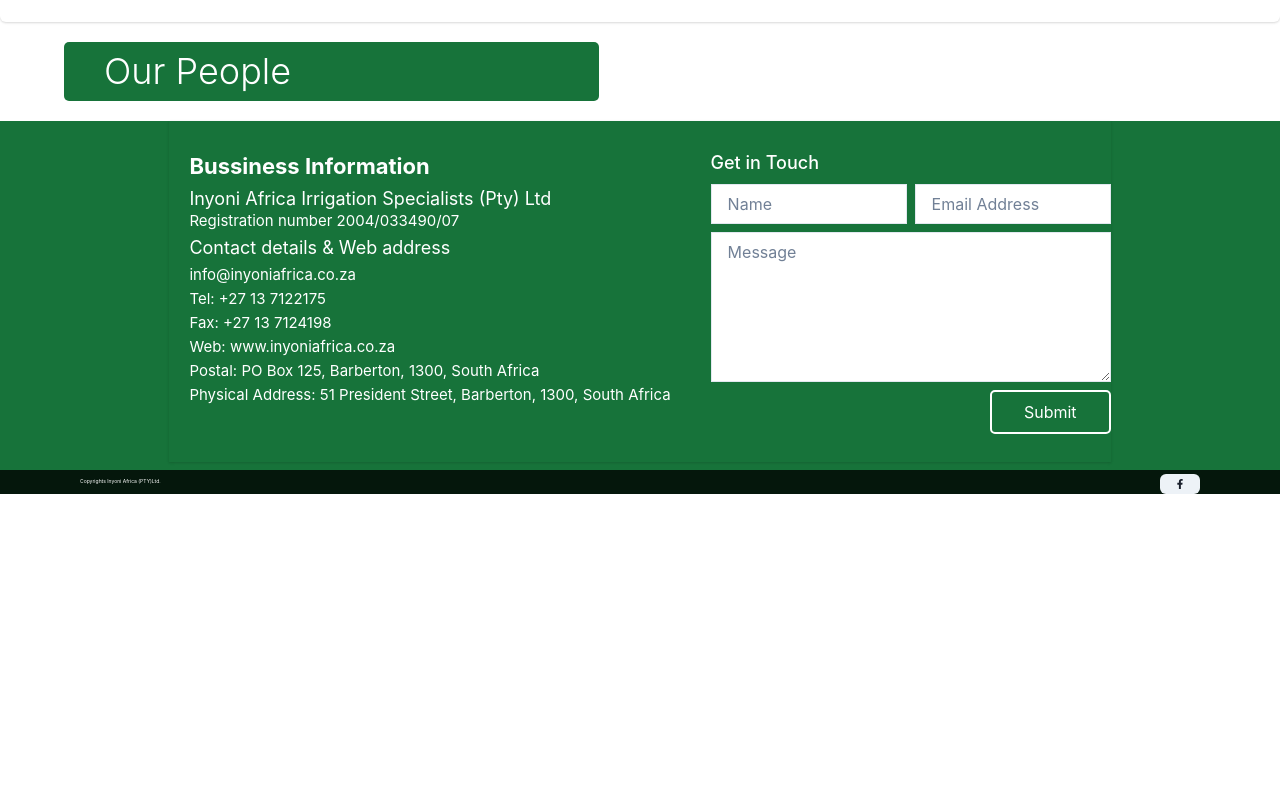
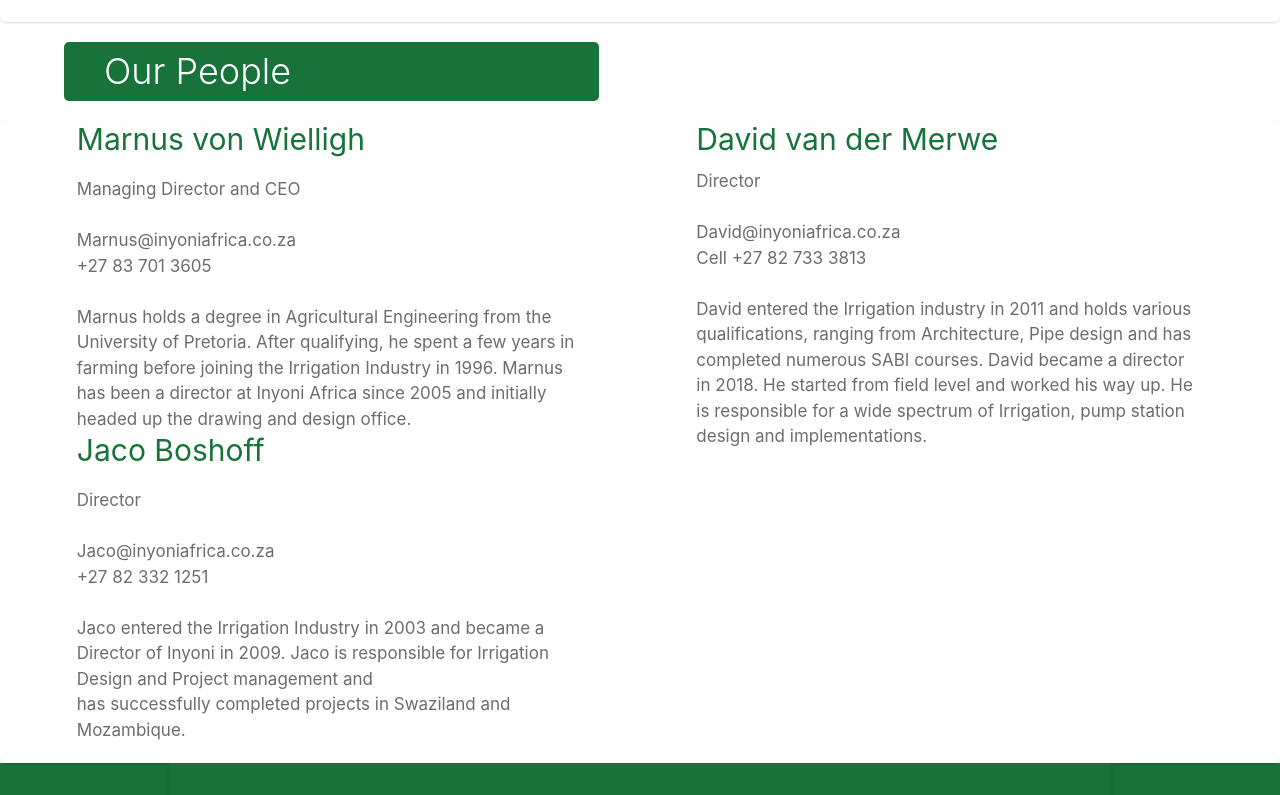
Before and after one commit to MiniNInjaP/InyoniReact, a React (Vite) app: page /about in a window 1280 px wide. Shown: the part 784-1579 px from the top of the page. Before the commit the page ends 1278 px from the top, so only its background shows below. Built offline with nearby package versions, Linux system fonts and the light colour scheme.

Commit message:
Complete the About Page

```diff
--- /dev/null
+++ b/src/Components/DirectorCard.tsx
@@ -0,0 +1,107 @@
+import { Box, Card, Text, CardBody, HStack, Heading } from "@chakra-ui/react";
+
+interface Props {
+  directorOne?: string;
+  directorTwo?: string;
+  directorThree?: string;
+  directorFour?: string;
+  paragraphOne?: string;
+  paragraphTwo?: string;
+  paragraphThree?: string;
+  paragraphFour?: string;
+  textColor: string;
+  headingColor: string;
+}
+
+const DirectorCard = ({
+  textColor,
+  paragraphOne,
+  paragraphTwo,
+  paragraphThree,
+  paragraphFour,
+  directorOne,
+  directorTwo,
+  directorThree,
+  directorFour,
+  headingColor,
+}: Props) => {
+  return (
+    <Card>
+      <CardBody paddingX={"6%"} paddingTop={0}>
+        <HStack
+          flexDirection={{ base: "column", lg: "row" }}
+          alignItems={"flex-start"}
+          justifyContent={"space-between"}
+          spacing={"10%"}
+        >
+          <Box width={{ base: "auto", lg: "50vw" }} flexDirection={"column"}>
+            <Heading
+              fontSize={{ base: 20, md: 30, lg: 30 }}
+              fontWeight={400}
+              color={headingColor}
+              marginBottom={5}
+            >
+              {directorOne}
+            </Heading>
+            <Text
+              fontSize={{ base: 15, md: 15, lg: 17 }}
+              whiteSpace={"pre-wrap"}
+              color={textColor}
+            >
+              {paragraphOne}
+            </Text>
+            <Heading
+              fontSize={{ base: 20, md: 30, lg: 30 }}
+              fontWeight={400}
+              color={headingColor}
+              marginBottom={5}
+            >
+              {directorTwo}
+            </Heading>
+            <Text
+              fontSize={{ base: 15, md: 15, lg: 17 }}
+              whiteSpace={"pre-wrap"}
+              color={textColor}
+            >
+              {paragraphTwo}
+            </Text>
+          </Box>
+          <Box width={"50vw"}>
+            <Heading
+              fontSize={{ base: 20, md: 30, lg: 30 }}
+              fontWeight={400}
+              color={headingColor}
+              marginBottom={3}
+            >
+              {directorThree}
+            </Heading>
+            <Text
+              fontSize={{ base: 15, md: 15, lg: 17 }}
+              whiteSpace={"pre-wrap"}
+              color={textColor}
+            >
+              {paragraphThree}
+            </Text>
+            <Heading
+              fontSize={{ base: 20, md: 30, lg: 30 }}
+              fontWeight={400}
+              color={headingColor}
+              marginBottom={3}
+            >
+              {directorFour}
+            </Heading>
+            <Text
+              fontSize={{ base: 15, md: 15, lg: 17 }}
+              whiteSpace={"pre-wrap"}
+              color={textColor}
+            >
+              {paragraphFour}
+            </Text>
+          </Box>
+        </HStack>
+      </CardBody>
+    </Card>
+  );
+};
+
+export default DirectorCard;
--- a/src/Components/TextCard.tsx
+++ b/src/Components/TextCard.tsx
@@ -1,18 +1,10 @@
-import {
-  Card,
-  Text,
-  CardBody,
-  Heading,
-  VStack,
-  HStack,
-  Box,
-} from "@chakra-ui/react";
+import { Card, Text, CardBody, Heading, HStack, Box } from "@chakra-ui/react";
 
 interface Props {
   headingOne?: string;
   headingTwo?: string;
-  paragraphOne: string;
-  paragraphTwo: string;
+  paragraphOne?: string;
+  paragraphTwo?: string;
   textColor: string;
   headingColor: string;
 }
@@ -55,7 +47,7 @@
               {paragraphOne}
             </Text>
           </Box>
-          <Box width={"50vw"}>
+          <Box width={{ base: "auto", lg: "50vw" }}>
             <Heading
               fontSize={{ base: 20, md: 30, lg: 30 }}
               fontWeight={400}
--- a/src/Pages/About.tsx
+++ b/src/Pages/About.tsx
@@ -4,8 +4,16 @@
 import Header from "../Components/Header";
 import TextCard from "../Components/TextCard";
 import { TurnKey } from "../TextInput/Headings";
-import { TurnKeySection, philosophyText } from "../TextInput/TextContent";
+import {
+  TurnKeySection,
+  philosophyText,
+  directorOneParagraph,
+  directorTwoParagraph,
+  directorThreeParagraph,
+} from "../TextInput/TextContent";
 import Footer from "../Components/Footer";
+import DirectorCard from "../Components/DirectorCard";
+
 const About = () => (
   <Grid templateAreas={`"nav" "main" "footer"`}>
     <GridItem area="nav">
@@ -29,6 +37,16 @@
         textColor="#6D6D6D"
       ></TextCard>
       <Header headerOne={"Our People"} paddingRight={0}></Header>
+      <DirectorCard
+        directorOne="Marnus von Wielligh"
+        directorTwo="Jaco Boshoff"
+        directorThree="David van der Merwe"
+        paragraphOne={directorOneParagraph}
+        paragraphTwo={directorTwoParagraph}
+        paragraphThree={directorThreeParagraph}
+        headingColor="#17733A"
+        textColor="#6D6D6D"
+      ></DirectorCard>
     </GridItem>
     <GridItem area="footer" bg={"#17733A"}>
       <Footer></Footer>
--- a/src/TextInput/TextContent.ts
+++ b/src/TextInput/TextContent.ts
@@ -14,4 +14,27 @@
 We are also proud to be agents for Valley Center Pivots. Valley, a member of the Valmont Group, is the world leader in center pivots and related control development.`
 
 export const philosophyText = `Apart from our unique ability to work remotely, Inyoni Africa’s success is firmly rooted in our intimate knowledge of the land being developed. It’s a knowledge that has been acquired through extensive experience, enabling a good understanding and appreciation for the region-specific challenges faced by farmers.
+
 Our experience also gives us the ability to easily identify opportunities, harnessing available resources in a responsible manner that maximises on efficiencies. We’re proud of our solid reputation in the industry, which has grown along with every successful installation. Our track record promotes trust in our ability as a company, which in turn fosters strong and effective working relationships with our customers. We are passionate about helping both new and existing customers to succeed – and it shows in everything that we accomplish.`
+
+export const directorOneParagraph = `Managing Director and CEO
+
+Marnus@inyoniafrica.co.za
++27 83 701 3605
+
+Marnus holds a degree in Agricultural Engineering from the University of Pretoria. After qualifying, he spent a few years in farming before joining the Irrigation Industry in 1996. Marnus has been a director at Inyoni Africa since 2005 and initially headed up the drawing and design office. `
+
+export const directorTwoParagraph = `Director
+
+Jaco@inyoniafrica.co.za
++27 82 332 1251
+
+Jaco entered the Irrigation Industry in 2003 and became a Director of Inyoni in 2009. Jaco is responsible for Irrigation Design and Project management and
+has successfully completed projects in Swaziland and Mozambique.`
+
+export const directorThreeParagraph = `Director
+
+David@inyoniafrica.co.za
+Cell +27 82 733 3813
+
+David entered the Irrigation industry in 2011 and holds various qualifications, ranging from Architecture, Pipe design and has completed numerous SABI courses. David became a director in 2018. He started from field level and worked his way up. He is responsible for a wide spectrum of Irrigation, pump station design and implementations.`
```
